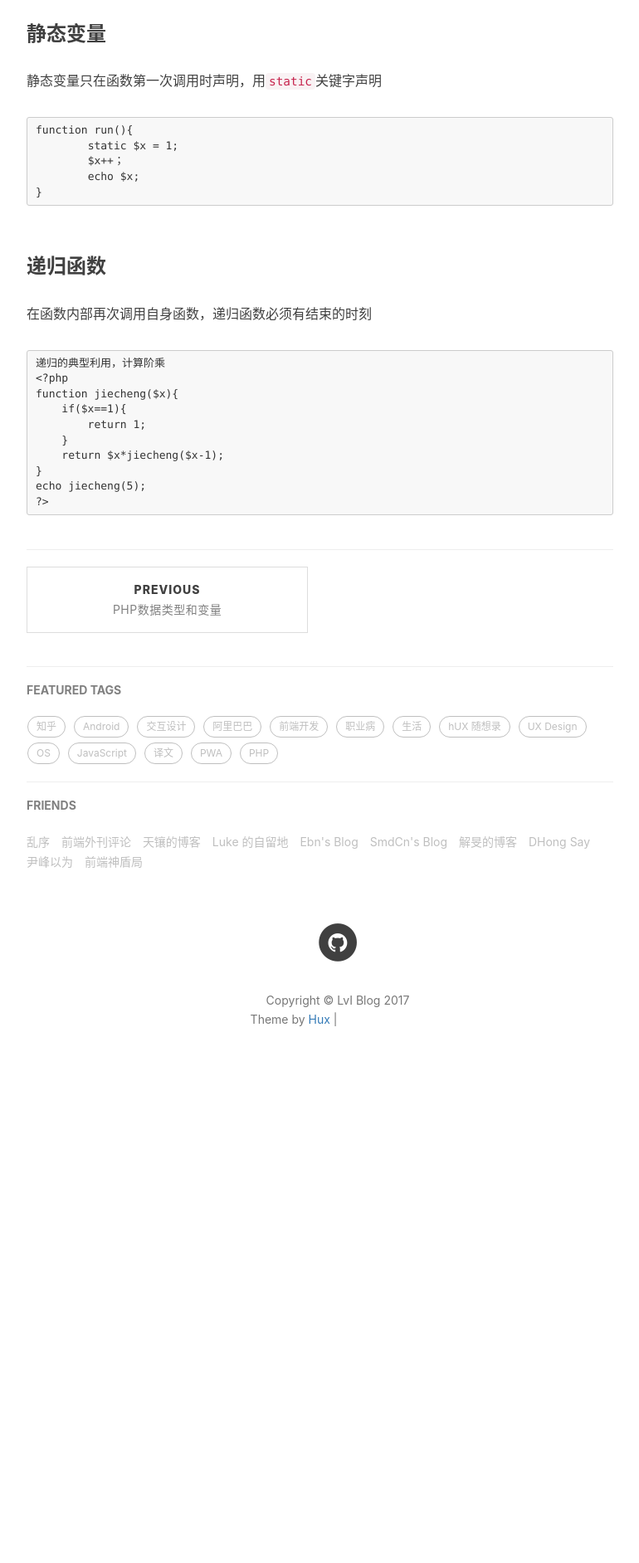
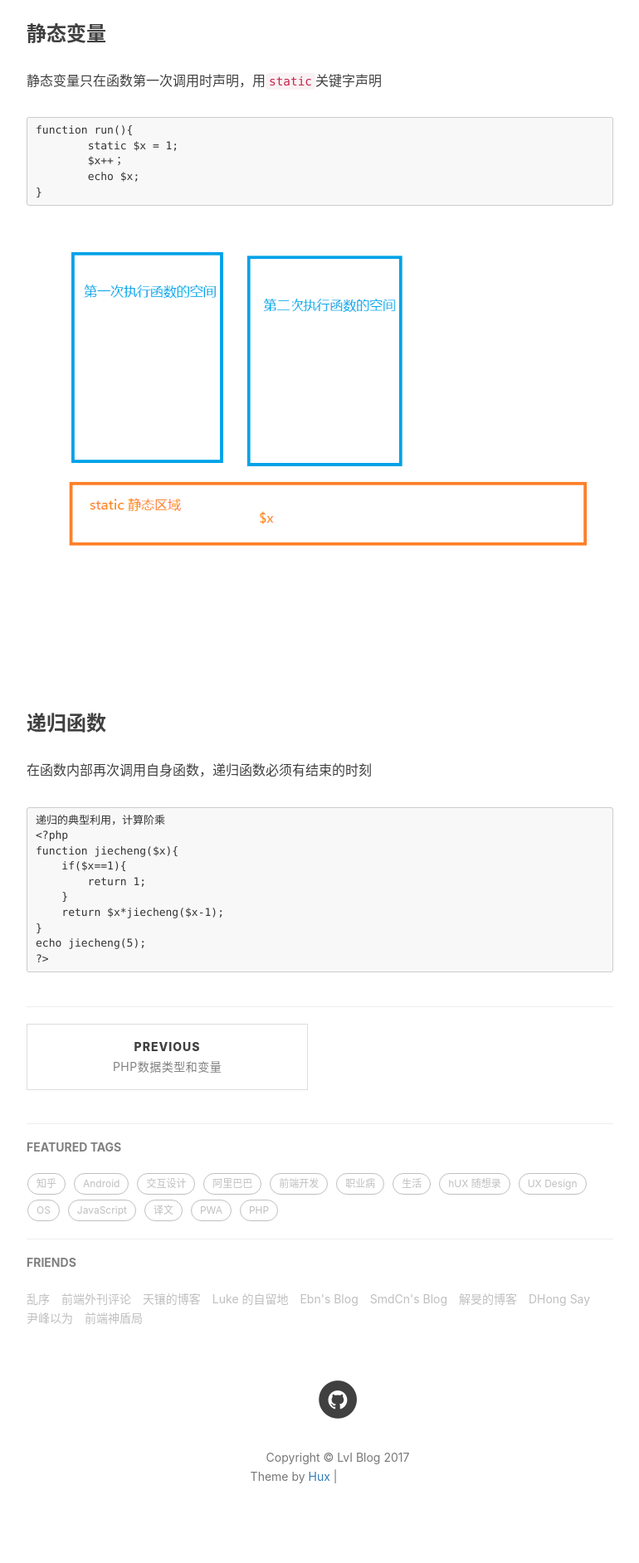
Before and after one commit to Lvhui233/Lvhui233.github.io, a Jekyll site: the page built from _posts/2017-05-26-php-function.markdown, in a window 1280 px wide. Shown: the part 3048-4932 px from the top of the page at 83% size, without its empty margins (233-1003 px from the left). Built offline with Jekyll 4.4.1, drawn with Linux system fonts in a browser that asks for light colours; nearby versions of some CDN libraries; comment, search, counter and statistics services are not loaded; before the commit the page ends 4381 px from its top, so only the background shows below that; grey boxes are pictures that could not be loaded.

Commit message:
change img url

````diff
--- a/_posts/2017-05-26-php-function.markdown
+++ b/_posts/2017-05-26-php-function.markdown
@@ -126,7 +126,7 @@ function run(){
 	echo $x;
 }
 ```
-![](img/jingtaibianliang.png)
+![](http://lvhui233.github.io/img/jingtaibianliang.png)
 
 ### 递归函数
 
````
